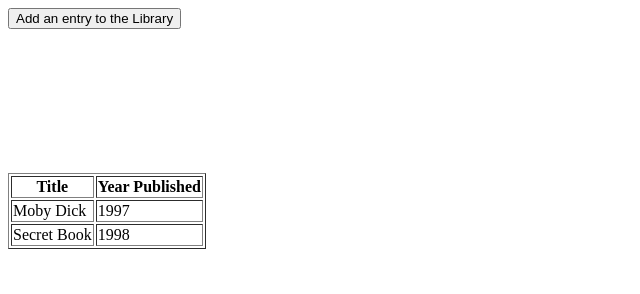
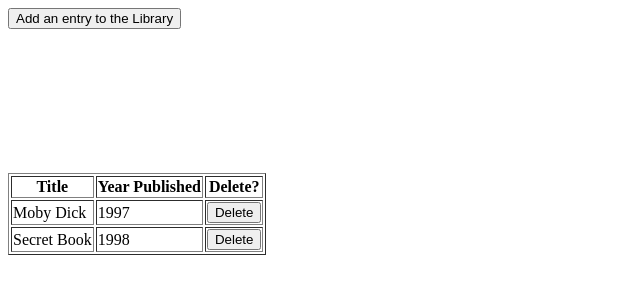
Before and after one commit to SleepyJimmy/javascript-library-project, a plain HTML site: page index.html in a window 1280 px wide. Shown: the whole page, without its empty margins (0-640 px from the left). Drawn offline with Linux system fonts and the light colour scheme.

Commit message:
Added a delete button to delete books from the library

```diff
--- a/app.js
+++ b/app.js
@@ -26,6 +26,17 @@ function addBookToLibrary(book) {
     const yearCell = document.createElement("td");
     yearCell.textContent = book.year;
     row.appendChild(yearCell);
+
+    // create and append delete cell
+    const deleteCell = document.createElement("td");
+    let delBtn = document.createElement("button");
+    delBtn.textContent = "Delete";
+    delBtn.addEventListener("click", () => {
+        const parentRow = delBtn.closest("tr");
+        parentRow.remove();
+    })
+    deleteCell.appendChild(delBtn);
+    row.appendChild(deleteCell);
 
     // append the row to the table body
     tBody.appendChild(row);
--- a/index.html
+++ b/index.html
@@ -31,6 +31,7 @@
             <tr>
                 <th>Title</th>
                 <th>Year Published</th>
+                <th>Delete?</th>
             </tr>
         </thead>
         <tbody>
```
